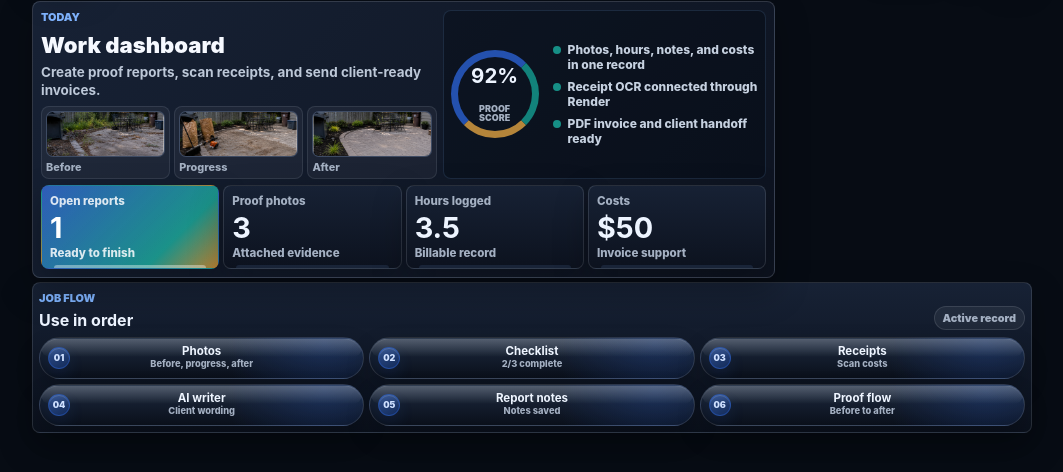
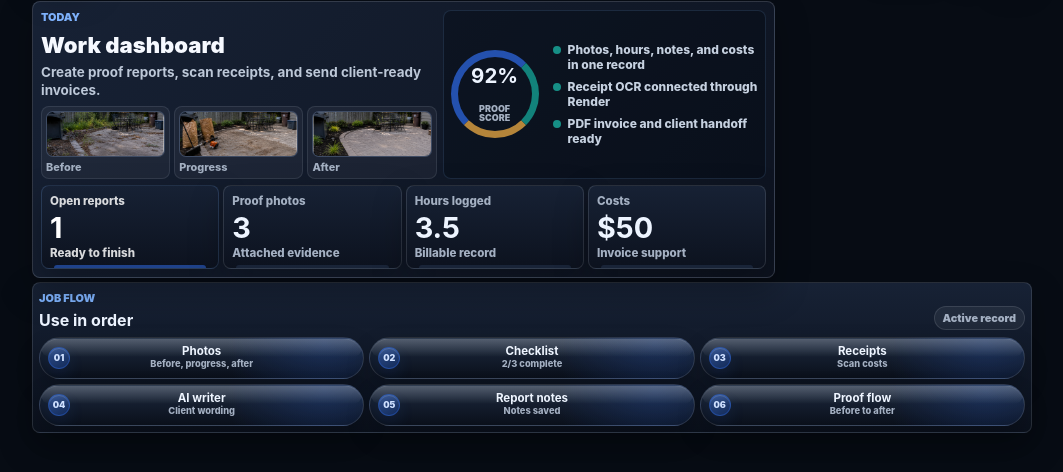
Before and after one commit to cmraaritgin26-svg/projectproof, a website: page index.html in a window 1280 px wide. Shown: the part 80-552 px from the top of the page, without its empty margins (108-1171 px from the left). Drawn offline with Linux system fonts and the light colour scheme.

Commit message:
Remove rainbow theme accents

```diff
--- a/styles.css
+++ b/styles.css
@@ -536,15 +536,15 @@ h1 {
 }
 
 .summary-card.primary {
-  border-color: transparent;
-  background:
-    linear-gradient(135deg, rgba(255, 255, 255, 0.08), transparent),
-    linear-gradient(135deg, #1d4fb2 0%, #168f86 72%, #b98232 100%);
+  border-color: rgba(127, 180, 255, 0.18);
+  background:
+    linear-gradient(180deg, rgba(23, 34, 53, 0.95), rgba(12, 18, 30, 0.95)),
+    var(--surface);
   color: #fff;
 }
 
 .summary-card.primary::after {
-  background: rgba(255, 255, 255, 0.66);
+  background: var(--blue);
 }
 
 .summary-card span,
@@ -1177,7 +1177,7 @@ h1 {
   border: 1px solid rgba(127, 180, 255, 0.22);
   border-radius: 8px;
   background:
-    linear-gradient(135deg, rgba(45, 101, 216, 0.16), rgba(19, 122, 116, 0.12), rgba(185, 138, 61, 0.08)),
+    linear-gradient(180deg, rgba(23, 34, 53, 0.95), rgba(12, 18, 30, 0.95)),
     rgba(16, 24, 39, 0.96);
   box-shadow: var(--shadow-soft);
   padding: 8px;
```
